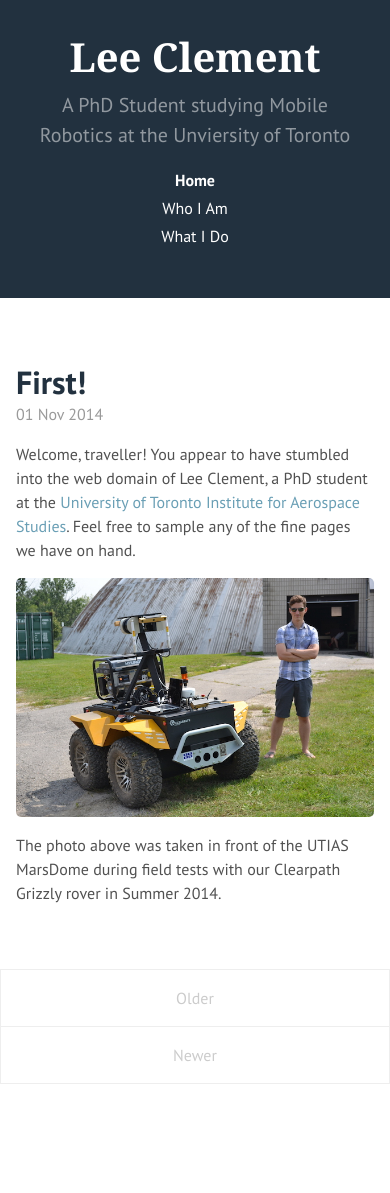
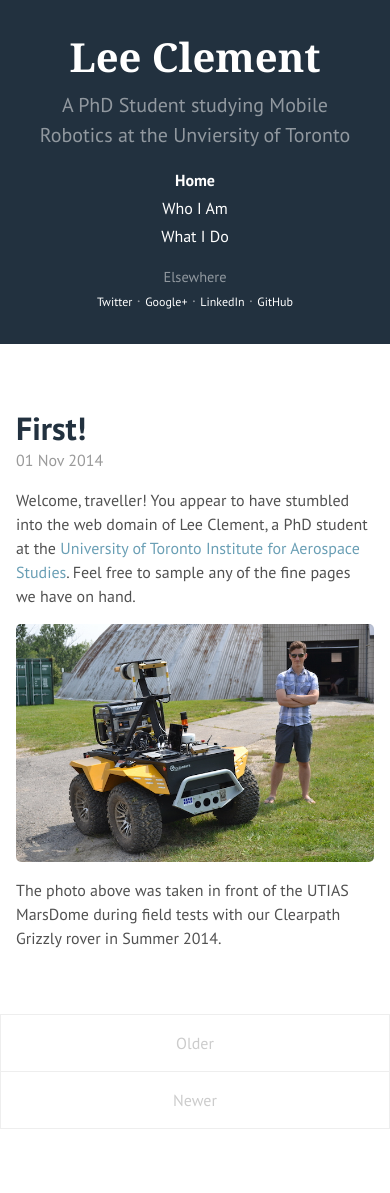
Before and after one commit to leeclemnet/leeclemnet.github.io, a Jekyll site: the page built from index.html, in a window 390 px wide. Built offline with Jekyll 4.4.1, drawn with Linux system fonts in a browser that asks for light colours; Markdown is read by kramdown in place of the engine named in the settings; the list of posts is cut into pages by our own code; before the commit the page ends 1148 px from its top, so only the background shows below that.

Commit message:
Fixed contact section for small screens

```diff
--- a/public/css/hyde.css
+++ b/public/css/hyde.css
@@ -68,6 +68,13 @@ html {
     width: 18rem;
     text-align: left;
   }
+
+  .sidebar-contact {
+    position: absolute;
+    right:  1rem;
+    bottom: 2rem;
+    left:   1rem;
+  }
 }
 
 /* Sidebar links */
@@ -102,10 +109,6 @@ a.sidebar-nav-item:focus {
 /* Contact section */
 .sidebar-contact {
   text-align: center;
-  position: absolute;
-    right:  1rem;
-    bottom: 2rem;
-    left:   1rem;
 }
 .sidebar-contact-header {
   display: block;
```
